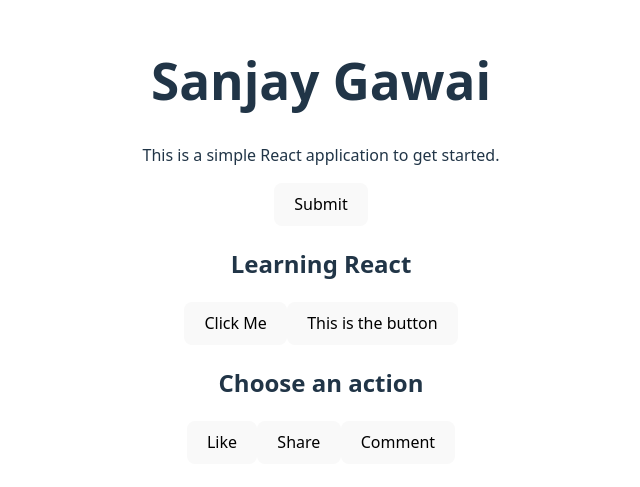
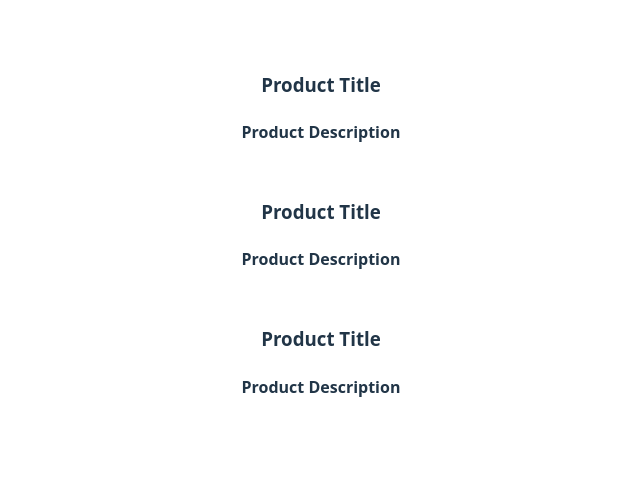
Before and after one commit to siddhant-gavai/my-app, a React (Vite) app: page / in a window 1280 px wide. Shown: the part 159-646 px from the top of the page, without its empty margins (319-959 px from the left). Built offline with nearby package versions, Linux system fonts and the light colour scheme.

Commit message:
JSX curly braces, structure, and styling done

```diff
--- a/src/App.jsx
+++ b/src/App.jsx
@@ -2,15 +2,12 @@ import "./App.css";
 import React from "react";
 import Title from "./Title";
 import MultipleButtons from "./MultipleButtons";
+import ProductTab from "./ProductTab";
 
 function App() {
   return (
     <>
-      <h1>Sanjay Gawai </h1>
-      <p>This is a simple React application to get started.</p>
-      <button>Submit</button>
-      <Title />
-      <MultipleButtons />
+      <ProductTab />
     </>
   );
 }
--- /dev/null
+++ b/src/Product.css
@@ -0,0 +1,6 @@
+.Product {
+  border: 2px solid white;
+  border-radius: 10px;
+  margin-bottom: 10px;
+  padding: 0 10px;
+}
--- /dev/null
+++ b/src/Product.jsx
@@ -0,0 +1,10 @@
+import "./Product.css";
+function product() {
+  return (
+    <div className="Product">
+      <h3>Product Title</h3>
+      <h4>Product Description </h4>
+    </div>
+  );
+}
+export default product;
--- /dev/null
+++ b/src/ProductTab.jsx
@@ -0,0 +1,12 @@
+import Product from "./Product";
+
+function ProductTab() {
+  return (
+    <div>
+      <Product />
+      <Product />
+      <Product />
+    </div>
+  );
+}
+export default ProductTab;
--- a/src/Title.jsx
+++ b/src/Title.jsx
@@ -1,9 +1,11 @@
 function Title() {
+  let message = "Chandu khillare";
   return (
     <>
+      <h1>{message.toUpperCase()}</h1>
+      <p>Welcome to the React learning journey!</p>
       <h2>Learning React</h2>
       <button>Click Me</button>
-      <button> This is the button </button>
     </>
   );
 }
```
